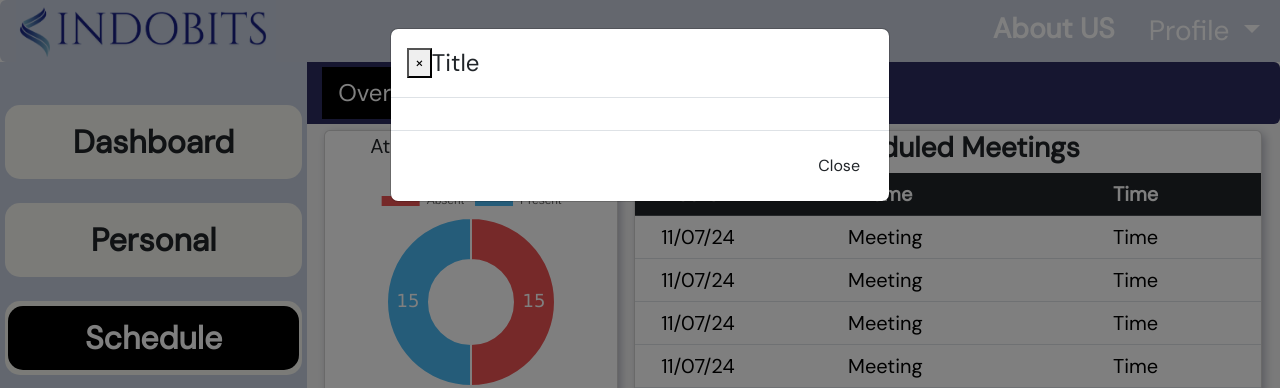
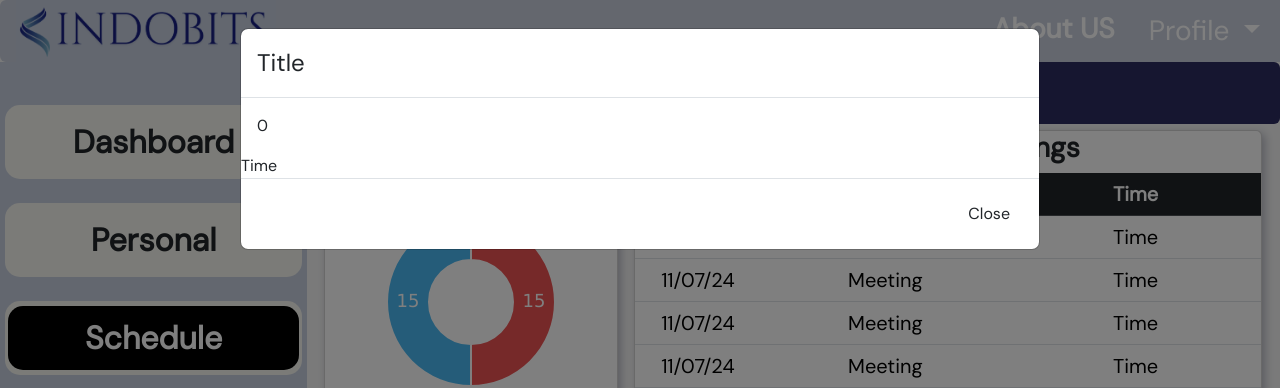
Before and after one commit to amann-03/HRMS, a PHP site: page /personal/Schedule.php in a window 1280 px wide, after a click on "Emergency Meeting". Shown: the top 388 px of the page. Run offline with PHP 8.4, Linux system fonts and the light colour scheme; data that the repository does not hold is empty; a stand-in replaces the project's code that opens the database connection; some libraries are stand-ins or nearby versions.

Commit message:
Add files via upload

```diff
--- a/Schedule.php
+++ b/Schedule.php
@@ -1,13 +1,13 @@
 <link rel="stylesheet" type="text/css" href="_CSS/bootstrap.css">
 <link rel="stylesheet" type="text/css" href="CSS/styles.css?v=1.1">
 <link href='https://fonts.googleapis.com/css?family=DM Sans' rel='stylesheet'>
-
+<script src="jquery-3.7.1.js"></script>
 
 <script src="https://code.jquery.com/jquery-3.3.1.slim.min.js" integrity="sha384-q8i/X+965DzO0rT7abK41JStQIAqVgRVzpbzo5smXKp4YfRvH+8abtTE1Pi6jizo" crossorigin="anonymous"></script>
 <script src="https://cdn.jsdelivr.net/npm/popper.js@1.14.6/dist/umd/popper.min.js" integrity="sha384-wHAiFfRlMFy6i5SRaxvfOCifBUQy1xHdJ/yoi7FRNXMRBu5WHdZYu1hA6ZOblgut" crossorigin="anonymous"></script>
 <script src="https://cdn.jsdelivr.net/npm/bootstrap@4.2.1/dist/js/bootstrap.min.js" integrity="sha384-B0UglyR+jN6CkvvICOB2joaf5I4l3gm9GU6Hc1og6Ls7i6U/mkkaduKaBhlAXv9k" crossorigin="anonymous"></script>
  <!-- jQuery (necessary for Bootstrap's JavaScript plugins) -->
- <script src="https://ajax.googleapis.com/ajax/libs/jquery/1.11.3/jquery.min.js"></script>
+ <script src="https://cdnjs.cloudflare.com/ajax/libs/jquery/3.7.1/jquery.min.js"></script>
  <!-- Include all compiled plugins (below), or include individual files as needed -->
 
 
@@ -103,8 +103,10 @@
 			<tbody>
 			<?php for ($x = 0; $x <= 10; $x++) {?>
 			<tr >
-			    <td><button dataid= "<?php echo $x; ?>" data-toggle="modal" data-target="#myModal" class= "view_detail"style="font-weight: 700; border: 0px;">
-			    Emergency Meeting</button></td>
+			    <td>
+			    	<button dataid= "<?php echo $x; ?>" data-toggle="modal" data-target="#myModal" class= "view_detail" style="font-weight: 700; border: 0px;">
+			    Emergency Meeting</button>
+			</td>
 				<td>hi</td>
 				<td></td>
 			</tr>
@@ -118,16 +120,16 @@
 </div>
 </div>
 </div>
-<div class="modal fade" id="myModal" tabindex="-1" role="dialog" aria-labelledby="myModalLabel">
-						<div class="modal-dialog" role="document">
+<div class="modal fade " id="myModal" tabindex="-1" role="dialog" aria-labelledby="myModalLabel">
+						<div class="modal-dialog modal-lg" role="document">
 							<div class="modal-content">
 								<div class="modal-header">
-									<button type="button" class="close" data-dismiss="modal" aria-label="Close"><span aria-hidden="true">&times;</span></button>
-									<h4 class="modal-title" id="myModalLabel">Title</h4>
+									<h4 class="modal-title" id="myModalLabel"></h4>
 								</div>
-								<div id="personDetails" class="modal-body">
+								<div id="Notice" class="modal-body">
 
 								</div>
+								 <div class="time">Time</div>
 								<div class="modal-footer">
 									<button type="button" class="btn btn-default" data-dismiss="modal">Close</button>
 								</div>
@@ -137,27 +139,17 @@
 
 <script>
 
-  	$(document).ready(function(){
-  		console.log("haha")
-  		$("#myModal").modal({
-  			keyboard: true,
-  			backdrop: "static",
-  			show: false,
+  	$(".view_detail").click(function () {
+ var NoticeId = $(this).attr("dataid");
 
-  		}).on("show.bs.modal", function(event){
-  		  var button = $(event.relatedTarget); // button the triggered modal
-  			var personId = button.data("id");
-  			console.log(personId); //data-id of button which is equal to id (primary key) of person
-  			$(this).find("#personDetails").html($("<b>ID: " + personId ))
-  		}).on("hide.bs.modal", function (event) {
-			$(this).find("#personDetails").html("");
-		});
-		$("#myModal.view_detail").click(function(){
-			console.log("click")
-			var personId = $(this).attr("dataid");
-			console.log(personID);
-  			$(this).find("#personDetails").html("<b>ID: " + personId );
-			})
+ document.getElementById("Notice")
+                .innerHTML = NoticeId ;
+  document.getElementById("myModalLabel")
+                .innerHTML += " Title";
+   document.getElementsByClassName("time")
+                  .innerHTML += "Time";
+});
 
-  	});
+
+
   	</script>
```
